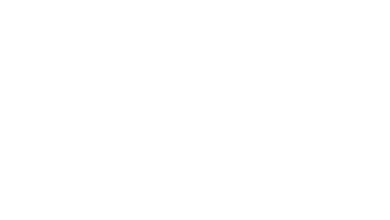
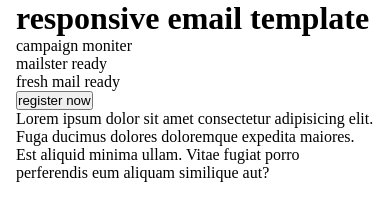
Before and after one commit to Mohamed-Ayman01/front-end-challenges, a plain HTML site: page Easy/responisve-email-template/index.html in a window 390 px wide. Drawn offline with Linux system fonts and the light colour scheme.

Commit message:
responsive mail template modified

```diff
--- a/Easy/responisve-email-template/index.html
+++ b/Easy/responisve-email-template/index.html
@@ -9,9 +9,21 @@
 </head>
 <body>
   <div class="container">
-    <div class="head">
-
-    </div>
+    <header>
+      <div class="overlay"></div>
+      <div class="sign-up">
+        <h1>responsive email template</h1>
+        <ul>
+          <li>campaign moniter</li>
+          <li>mailster ready</li>
+          <li>fresh mail ready</li>
+        </ul>
+        <button>register now</button>
+      </div>
+      <div class="info-box">
+        <p>Lorem ipsum dolor sit amet consectetur adipisicing elit. Fuga ducimus dolores doloremque expedita maiores. Est aliquid minima ullam. Vitae fugiat porro perferendis eum aliquam similique aut?</p>
+      </div>
+    </header>
   </div>
 </body>
 </html>
--- a/Easy/responisve-email-template/style.css
+++ b/Easy/responisve-email-template/style.css
@@ -0,0 +1,74 @@
+:root {
+  --main-clr: #ed4c21;
+  --secon-clr: #f2f8fa;
+}
+* {
+  margin: 0;
+  padding: 0;
+  box-sizing: border-box;
+  -moz-box-sizing: border-box;
+  -webkit-box-sizing: border-box;
+}
+
+.container {
+  width: 100%;
+  padding-left: 1rem;
+  padding-right: 1rem;
+}
+
+@media (min-width: 768px) {
+  .container {
+    width: 750px;
+  }
+}
+@media (min-width: 992px) {
+  .container {
+    width: 970px;
+  }
+}
+@media (min-width: 1200px) {
+  .container {
+    width: 1170px;
+  }
+}
+@media (min-width: 1400px) {
+  .container {
+    width: 1370px;
+  }
+}
+
+ul {
+  list-style: none;
+}
+
+header {
+
+}
+
+header .overlay {
+
+}
+
+header .sign-up {
+
+}
+
+header .sign-up h1 {
+
+}
+
+header .sign-up ul {
+
+}
+
+header .sign-up ul li {
+
+}
+
+header .sign-up button {
+
+}
+
+header .info-box {
+
+}
```
